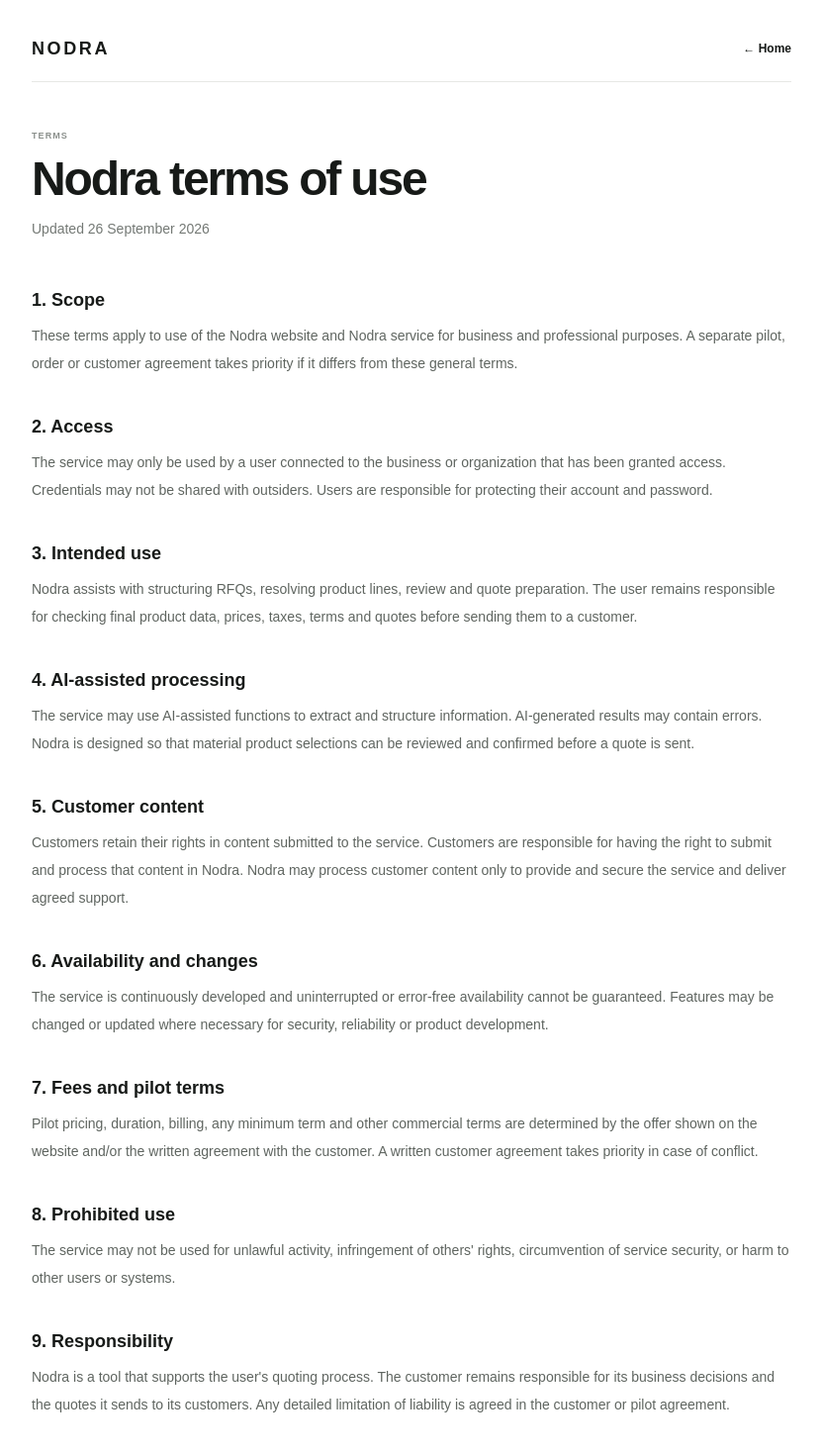
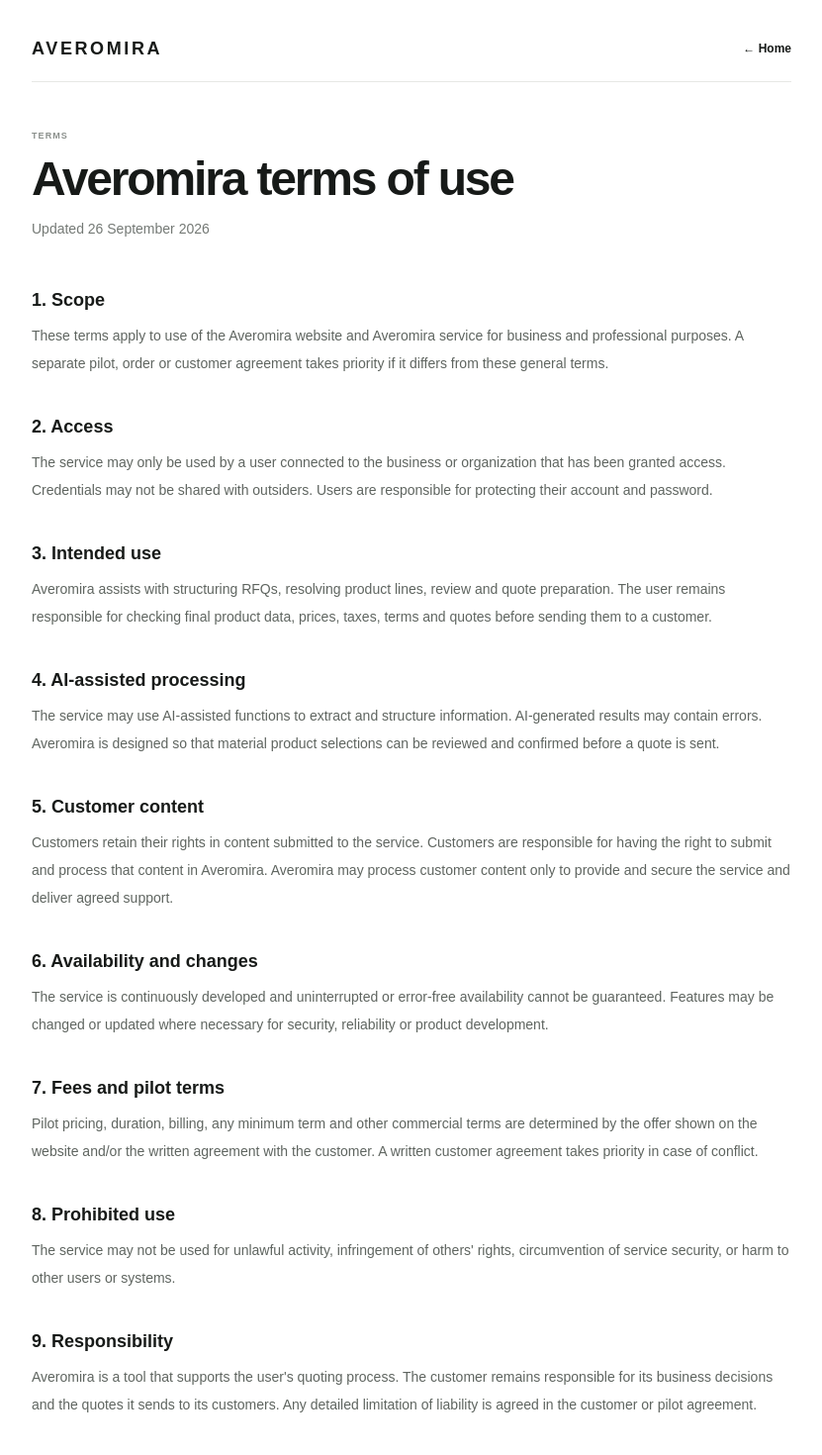
Before and after one commit to miromnb-coder/Rivora, a Next.js app: page /terms in a window 1280 px wide. Shown: the top 1470 px of the page at 99% size, without its empty margins (224-1055 px from the left). Built offline with nearby package versions, Linux system fonts and the light colour scheme; no server answers.

Commit message:
Update terms page brand and contact

```diff
--- a/app/terms/page.tsx
+++ b/app/terms/page.tsx
@@ -7,35 +7,35 @@ export default async function TermsPage() {
 
   const sections = fi
     ? [
-        ["1. Soveltamisala", "Nämä ehdot koskevat Nodra-verkkosivun ja Nodra-palvelun käyttöä yritys- ja ammattikäytössä. Mahdollinen erillinen pilotointi-, tilaus- tai asiakassopimus on ensisijainen, jos se poikkeaa näistä yleisistä ehdoista."],
+        ["1. Soveltamisala", "Nämä ehdot koskevat Averomira-verkkosivun ja Averomira-palvelun käyttöä yritys- ja ammattikäytössä. Mahdollinen erillinen pilotointi-, tilaus- tai asiakassopimus on ensisijainen, jos se poikkeaa näistä yleisistä ehdoista."],
         ["2. Käyttöoikeus", "Palvelua saa käyttää vain siihen yritykseen tai organisaatioon liittyvä käyttäjä, jolle käyttöoikeus on myönnetty. Tunnuksia ei saa luovuttaa ulkopuolisille. Käyttäjä vastaa tunnustensa ja salasanansa asianmukaisesta suojaamisesta."],
-        ["3. Palvelun käyttötarkoitus", "Nodra auttaa tarjouspyyntöjen jäsentämisessä, tuoterivien ratkaisemisessa, tarkistamisessa ja tarjousten valmistelussa. Käyttäjä vastaa aina lopullisten tuotetietojen, hintojen, verojen, ehtojen ja tarjousten oikeellisuuden tarkistamisesta ennen niiden lähettämistä asiakkaalle."],
-        ["4. AI-avusteinen käsittely", "Palvelu voi käyttää AI-avusteisia toimintoja tietojen poimintaan ja jäsentämiseen. AI:n tuottamat tulokset voivat sisältää virheitä. Nodra on suunniteltu siten, että olennaiset tuotevalinnat voidaan tarkistaa ja vahvistaa ennen tarjouksen lähettämistä."],
-        ["5. Asiakkaan aineisto", "Asiakas säilyttää oikeutensa palveluun toimittamaansa aineistoon. Asiakas vastaa siitä, että sillä on oikeus toimittaa ja käsitellä aineistoa Nodrassa. Nodra saa käsitellä aineistoa vain palvelun tuottamiseen, suojaamiseen ja sovitun tuen tarjoamiseen."],
+        ["3. Palvelun käyttötarkoitus", "Averomira auttaa tarjouspyyntöjen jäsentämisessä, tuoterivien ratkaisemisessa, tarkistamisessa ja tarjousten valmistelussa. Käyttäjä vastaa aina lopullisten tuotetietojen, hintojen, verojen, ehtojen ja tarjousten oikeellisuuden tarkistamisesta ennen niiden lähettämistä asiakkaalle."],
+        ["4. AI-avusteinen käsittely", "Palvelu voi käyttää AI-avusteisia toimintoja tietojen poimintaan ja jäsentämiseen. AI:n tuottamat tulokset voivat sisältää virheitä. Averomira on suunniteltu siten, että olennaiset tuotevalinnat voidaan tarkistaa ja vahvistaa ennen tarjouksen lähettämistä."],
+        ["5. Asiakkaan aineisto", "Asiakas säilyttää oikeutensa palveluun toimittamaansa aineistoon. Asiakas vastaa siitä, että sillä on oikeus toimittaa ja käsitellä aineistoa Averomirassa. Averomira saa käsitellä aineistoa vain palvelun tuottamiseen, suojaamiseen ja sovitun tuen tarjoamiseen."],
         ["6. Saatavuus ja muutokset", "Palvelua kehitetään jatkuvasti, eikä keskeytyksetöntä tai täysin virheetöntä saatavuutta voida taata. Toimintoja voidaan muuttaa tai päivittää, kun se on tarpeen turvallisuuden, luotettavuuden tai tuotteen kehittämisen vuoksi."],
         ["7. Maksut ja pilottiehdot", "Pilotin hinta, kesto, laskutus, mahdollinen vähimmäisjakso ja muut kaupalliset ehdot määräytyvät verkkosivulla esitetyn tarjouksen ja/tai asiakkaan kanssa tehdyn kirjallisen sopimuksen perusteella. Kirjallinen asiakassopimus on ristiriitatilanteessa ensisijainen."],
         ["8. Kielletty käyttö", "Palvelua ei saa käyttää lainvastaiseen toimintaan, muiden oikeuksien loukkaamiseen, palvelun turvallisuuden kiertämiseen tai muiden käyttäjien tai järjestelmien vahingoittamiseen."],
-        ["9. Vastuu", "Nodra on työväline, joka tukee käyttäjän tarjousprosessia. Asiakas vastaa liiketoimintapäätöksistään ja asiakkaalle lähettämistään tarjouksista. Mahdollisesta vastuunrajoituksesta sovitaan tarkemmin asiakas- tai pilotointisopimuksessa."],
-        ["10. Yhteys", "Ehtoihin liittyvät kysymykset voi lähettää osoitteeseen miro@nodra.fi."],
+        ["9. Vastuu", "Averomira on työväline, joka tukee käyttäjän tarjousprosessia. Asiakas vastaa liiketoimintapäätöksistään ja asiakkaalle lähettämistään tarjouksista. Mahdollisesta vastuunrajoituksesta sovitaan tarkemmin asiakas- tai pilotointisopimuksessa."],
+        ["10. Yhteys", "Ehtoihin liittyvät kysymykset voi lähettää osoitteeseen miro@averomira.com."],
       ]
     : [
-        ["1. Scope", "These terms apply to use of the Nodra website and Nodra service for business and professional purposes. A separate pilot, order or customer agreement takes priority if it differs from these general terms."],
+        ["1. Scope", "These terms apply to use of the Averomira website and Averomira service for business and professional purposes. A separate pilot, order or customer agreement takes priority if it differs from these general terms."],
         ["2. Access", "The service may only be used by a user connected to the business or organization that has been granted access. Credentials may not be shared with outsiders. Users are responsible for protecting their account and password."],
-        ["3. Intended use", "Nodra assists with structuring RFQs, resolving product lines, review and quote preparation. The user remains responsible for checking final product data, prices, taxes, terms and quotes before sending them to a customer."],
-        ["4. AI-assisted processing", "The service may use AI-assisted functions to extract and structure information. AI-generated results may contain errors. Nodra is designed so that material product selections can be reviewed and confirmed before a quote is sent."],
-        ["5. Customer content", "Customers retain their rights in content submitted to the service. Customers are responsible for having the right to submit and process that content in Nodra. Nodra may process customer content only to provide and secure the service and deliver agreed support."],
+        ["3. Intended use", "Averomira assists with structuring RFQs, resolving product lines, review and quote preparation. The user remains responsible for checking final product data, prices, taxes, terms and quotes before sending them to a customer."],
+        ["4. AI-assisted processing", "The service may use AI-assisted functions to extract and structure information. AI-generated results may contain errors. Averomira is designed so that material product selections can be reviewed and confirmed before a quote is sent."],
+        ["5. Customer content", "Customers retain their rights in content submitted to the service. Customers are responsible for having the right to submit and process that content in Averomira. Averomira may process customer content only to provide and secure the service and deliver agreed support."],
         ["6. Availability and changes", "The service is continuously developed and uninterrupted or error-free availability cannot be guaranteed. Features may be changed or updated where necessary for security, reliability or product development."],
         ["7. Fees and pilot terms", "Pilot pricing, duration, billing, any minimum term and other commercial terms are determined by the offer shown on the website and/or the written agreement with the customer. A written customer agreement takes priority in case of conflict."],
         ["8. Prohibited use", "The service may not be used for unlawful activity, infringement of others' rights, circumvention of service security, or harm to other users or systems."],
-        ["9. Responsibility", "Nodra is a tool that supports the user's quoting process. The customer remains responsible for its business decisions and the quotes it sends to its customers. Any detailed limitation of liability is agreed in the customer or pilot agreement."],
-        ["10. Contact", "Questions about these terms can be sent to miro@nodra.fi."],
+        ["9. Responsibility", "Averomira is a tool that supports the user's quoting process. The customer remains responsible for its business decisions and the quotes it sends to its customers. Any detailed limitation of liability is agreed in the customer or pilot agreement."],
+        ["10. Contact", "Questions about these terms can be sent to miro@averomira.com."],
       ];
 
   return (
     <main className="min-h-screen bg-white px-5 py-10 text-[#171a18]">
       <div className="mx-auto max-w-3xl">
         <div className="flex items-center justify-between gap-4 border-b border-[#e7e8e5] pb-6">
-          <Link href="/" className="nodra-wordmark">NODRA</Link>
+          <Link href="/" className="nodra-wordmark">AVEROMIRA</Link>
           <Link href="/" className="text-xs font-bold text-[#666c67] hover:text-[#171a18]">
             ← {fi ? "Etusivulle" : "Home"}
           </Link>
@@ -44,7 +44,7 @@ export default async function TermsPage() {
         <header className="py-12">
           <div className="kicker">{fi ? "Ehdot" : "Terms"}</div>
           <h1 className="mt-3 text-4xl font-extrabold tracking-[-.045em] sm:text-5xl">
-            {fi ? "Nodran käyttöehdot" : "Nodra terms of use"}
+            {fi ? "Averomiran käyttöehdot" : "Averomira terms of use"}
           </h1>
           <p className="mt-4 text-sm text-[#747975]">
             {fi ? "Päivitetty 26.9.2026" : "Updated 26 September 2026"}
```
